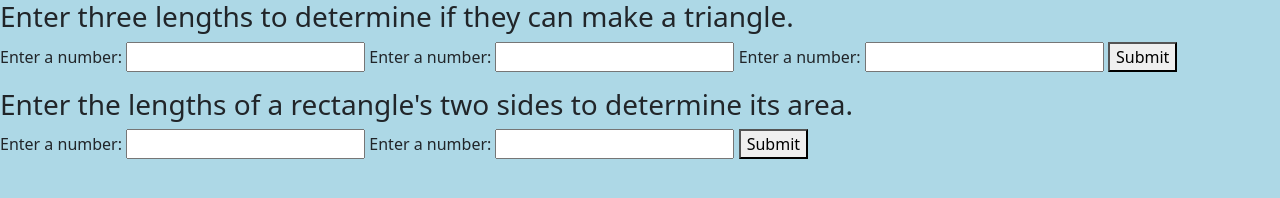
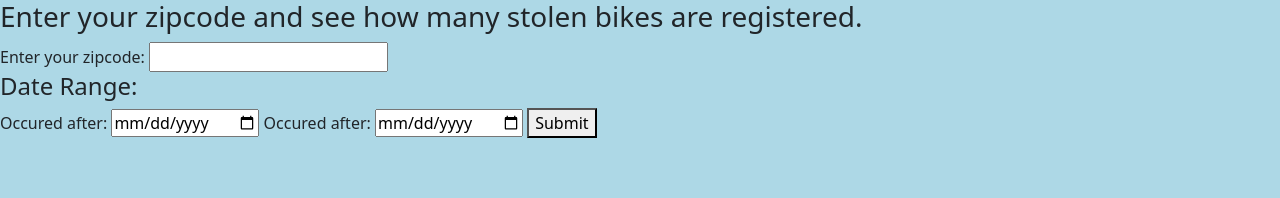
Before and after one commit to 0art-vandelay0/bike-index, a website built with webpack: page src/index.html in a window 1280 px wide. Built offline with nearby package versions, Linux system fonts and the light colour scheme.

Commit message:
Add html tags

```diff
--- a/src/index.html
+++ b/src/index.html
@@ -2,29 +2,22 @@
 <html>
 
 <head>
-    <title>Shape Tracker</title>
+    <title>Stolen Bikes</title>
 </head>
 
 <body>
-    <h3>Enter three lengths to determine if they can make a triangle.</h3>
-    <form id="triangle-checker-form">
-        <label for="length1">Enter a number:</label>
-        <input id="length1" type="number">
-        <label for="length2">Enter a number:</label>
-        <input id="length2" type="number">
-        <label for="length3">Enter a number:</label>
-        <input id="length3" type="number">
+    <h3>Enter your zipcode and see how many stolen bikes are registered.</h3>
+    <form id="bikeCount-form">
+        <label for="location-input">Enter your zipcode:</label>
+        <input id="location-input" type="text">
+        <h4> Date Range: </h4>
+        <label for="start-date-input">Occured after: </label>
+        <input id="start-date-input" type="date">
+        <label for="end-date-input">Occured after: </label>
+        <input id="end-date-input" type="date">
         <button type="submit">Submit</button>
     </form>
     <ul id="response"></ul>
-    <h3>Enter the lengths of a rectangle's two sides to determine its area.</h3>
-    <form id="rectangle-area-form">
-        <label for="rect-length1">Enter a number:</label>
-        <input id="rect-length1" type="number">
-        <label for="rect-length2">Enter a number:</label>
-        <input id="rect-length2" type="number">
-        <button type="submit">Submit</button>
-    </form>
     <ul id="response2"></ul>
 </body>
 
```
